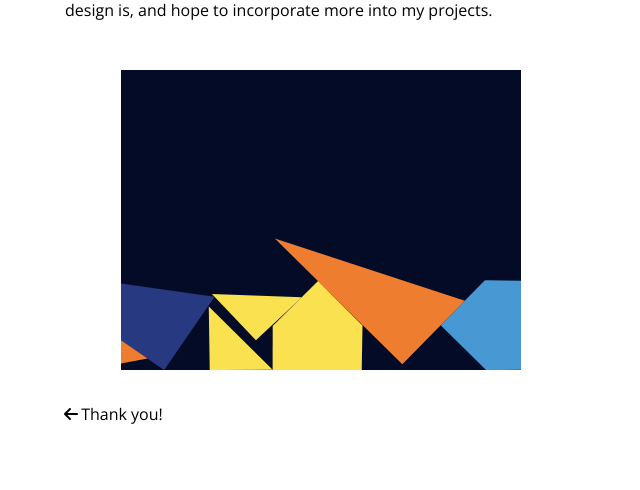
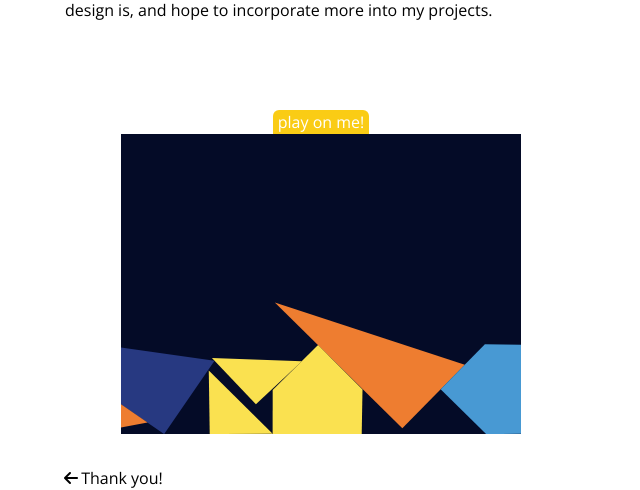
Before and after one commit to usung325/svelteKit, a SvelteKit app in the folder yoosung_portfolio/: page /projects/lxd in a window 1280 px wide. Shown: the part 6009-6499 px from the top of the page, without its empty margins (319-959 px from the left). Built offline with nearby package versions, Linux system fonts and the light colour scheme.

Commit message:
added msg to interact with code in LXD page

```diff
--- a/yoosung_portfolio/src/components/LXD.svelte
+++ b/yoosung_portfolio/src/components/LXD.svelte
@@ -193,11 +193,18 @@
                                         <img alt="other" src="/stickq/{sticker}.png" class="hover:transition ease-in-out hover:scale-110  duration-300 hover:-translate-y-10" width=130em/>
                                     {/each}
                             </div> -->
-                            <div class="text-white"> {createPhysicsEngine(canvasContainer)} </div>
-                            <div class="flex justify-center">
-                                <div class="-mt-10" id="canvas-container" bind:this={canvasContainer}>
+
+                            <div class="text-white">{createPhysicsEngine(canvasContainer)} </div>
+                            <div class="mx-auto pb-2">
+                                <p class="bg-yellow-400 w-24 rounded-t-md text-white text-center"> play on me!</p>
+                            </div>
+
+                                <div class="flex justify-center">
+
+                                    <div class="-mt-10" id="canvas-container" bind:this={canvasContainer}>
+                                    </div>
                                 </div>
-                            </div>
+
 
                             <!-- <p class="">That's it!</p> -->
                             <div>
```
